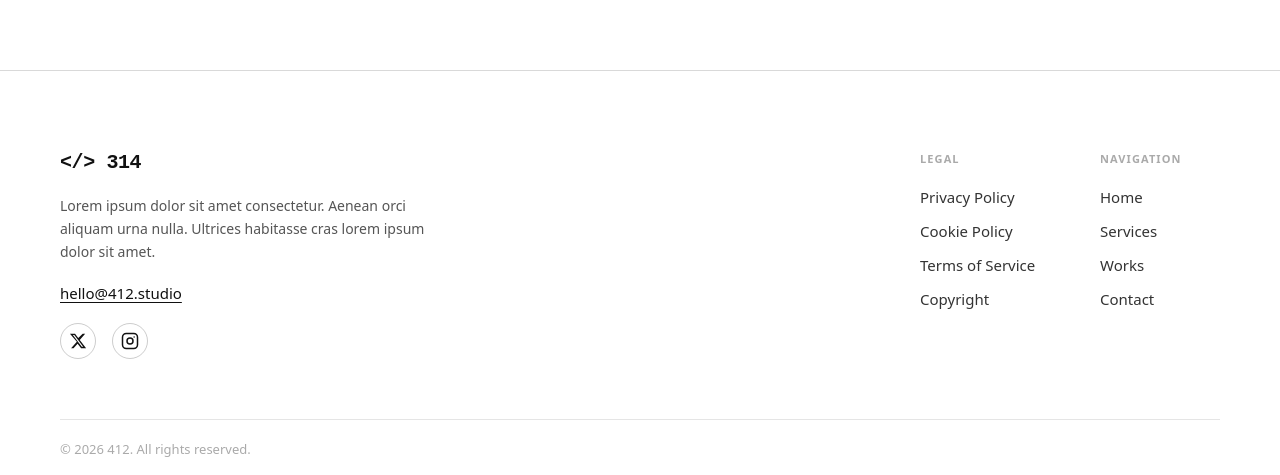
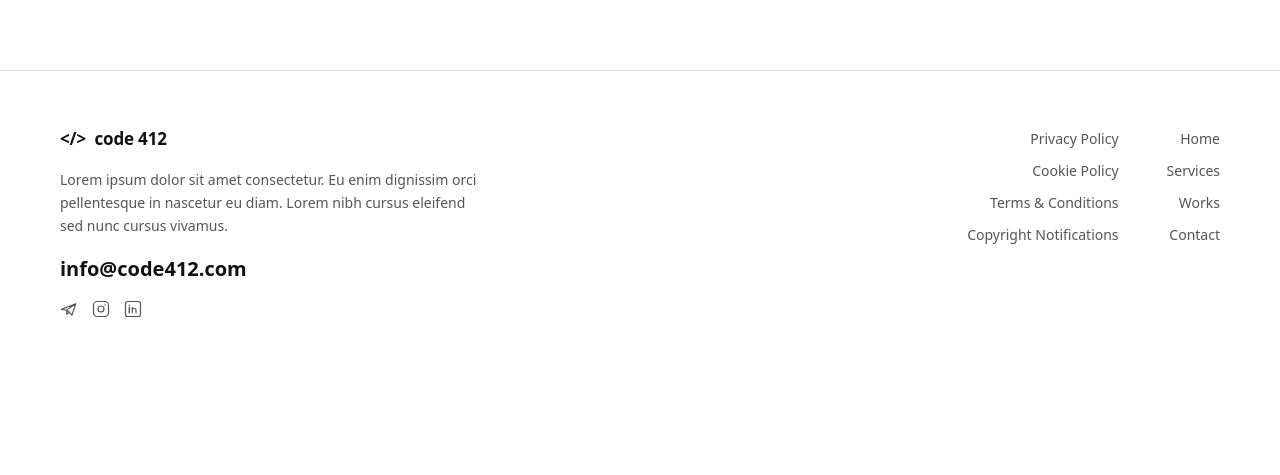
Before and after one commit to code-412/314Site, a Next.js app: page /works in a window 1280 px wide. Shown: the part 1892-2367 px from the top of the page. After the commit the page ends 2270 px from the top, so only its background shows below. Built offline with nearby package versions, Linux system fonts and the light colour scheme.

Commit message:
Footer Remaked

```diff
--- a/src/widgets/footer/Footer.module.scss
+++ b/src/widgets/footer/Footer.module.scss
@@ -1,31 +1,30 @@
 .footer {
-  border-top: 1px solid rgba(0, 0, 0, 0.15);
-  padding: 80px 0 0;
+  border-top: 1px solid rgba(0, 0, 0, 0.1);
+  padding: 56px 0 60px;
   background: var(--c-bg);
 }
 
-.top {
+.inner {
   display: flex;
-  gap: 80px;
+  align-items: flex-start;
   justify-content: space-between;
-  padding-bottom: 60px;
+  gap: 60px;
 }
 
+// ── LEFT ──────────────────────────────────────
+
 .left {
-  flex: 0 0 380px;
-  max-width: 380px;
-  min-width: 0;
   display: flex;
   flex-direction: column;
-  gap: 20px;
+  gap: 18px;
+  max-width: 420px;
 }
 
 .logo {
-  font-family: var(--font-mono);
-  font-size: 20px;
+  font-size: 17px;
   font-weight: 700;
   color: var(--c-primary);
-  letter-spacing: -0.02em;
+  letter-spacing: -0.01em;
 }
 
 .desc {
@@ -35,112 +34,67 @@
 }
 
 .email {
-  font-size: 15px;
-  font-weight: 500;
+  font-size: 20px;
+  font-weight: 700;
   color: var(--c-primary);
-  text-decoration: underline;
-  text-underline-offset: 3px;
-  transition: color 0.25s ease;
-  word-break: break-word;
+  transition: opacity 0.2s ease;
 
-  &:hover { color: var(--c-accent); }
+  &:hover { opacity: 0.6; }
 }
 
 .socials {
   display: flex;
-  gap: 16px;
+  gap: 14px;
   align-items: center;
-  flex-wrap: wrap;
 }
 
 .socialLink {
   display: flex;
-  align-items: center;
-  justify-content: center;
-  width: 36px;
-  height: 36px;
-  flex-shrink: 0;
-  border: 1px solid rgba(0, 0, 0, 0.2);
-  border-radius: 50%;
-  color: var(--c-primary);
-  transition: background 0.25s ease, color 0.25s ease, border-color 0.25s ease;
-
-  svg { display: block; flex-shrink: 0; }
-
-  &:hover {
-    background: var(--c-primary);
-    color: #fff;
-    border-color: var(--c-primary);
-  }
-}
-
-.right {
-  display: flex;
-  gap: 60px;
-  flex: 1;
-  min-width: 0;
-  justify-content: flex-end;
-  flex-wrap: wrap;
-}
-
-.col {
-  display: flex;
-  flex-direction: column;
-  gap: 16px;
-  min-width: 120px;
-}
-
-.colTitle {
-  font-size: 11px;
-  font-weight: 700;
-  letter-spacing: 0.1em;
-  text-transform: uppercase;
-  color: #aaa;
-  margin-bottom: 4px;
-}
-
-.colList {
-  list-style: none;
-  display: flex;
-  flex-direction: column;
-  gap: 12px;
-}
-
-.colLink {
-  font-size: 15px;
-  color: #333;
-  transition: color 0.25s ease;
+  color: var(--c-muted);
+  transition: color 0.2s ease;
 
   &:hover { color: var(--c-primary); }
 }
 
-.bottom {
-  border-top: 1px solid rgba(0, 0, 0, 0.1);
-  padding: 20px 0;
+// ── RIGHT (two columns) ────────────────────────
+
+.right {
+  display: flex;
+  gap: 48px;
+  align-items: flex-start;
+  flex-shrink: 0;
 }
 
-.copy {
-  font-size: 13px;
-  color: #aaa;
+.col {
+  list-style: none;
+  display: flex;
+  flex-direction: column;
+  align-items: flex-end;
+  gap: 10px;
 }
 
-@media (max-width: 1024px) {
-  .top   { flex-direction: column; gap: 48px; }
-  .left  { flex: 0 0 auto; max-width: 100%; }
-  .right { justify-content: flex-start; }
+.link {
+  font-size: 14px;
+  color: var(--c-muted);
+  transition: color 0.2s ease;
+
+  &:hover { color: var(--c-primary); }
 }
 
-@media (max-width: 900px) {
-  .footer { padding: 48px 0 0; }
-  .top    { gap: 36px; padding-bottom: 40px; }
-  .logo   { font-size: 17px; }
-  .right  { gap: 32px; }
-  .colLink { font-size: 14px; }
+// ── MOBILE ────────────────────────────────────
+
+@media (max-width: 768px) {
+  .inner {
+    flex-direction: column;
+    gap: 32px;
+  }
+
+  .right {
+    flex-direction: column;
+    gap: 28px;
+  }
+
+  .col {
+    align-items: flex-start;
+  }
 }
-
-@media (max-width: 480px) {
-  .footer { padding: 36px 0 0; }
-  .top    { gap: 28px; padding-bottom: 32px; }
-  .right  { gap: 24px; }
-  .col    { min-width: calc(50% - 12px); }
-}
--- a/src/widgets/footer/Footer.tsx
+++ b/src/widgets/footer/Footer.tsx
@@ -1,7 +1,12 @@
 import Link from "next/link";
 import s from "./Footer.module.scss";
 
-const legal = ["Privacy Policy", "Cookie Policy", "Terms of Service", "Copyright"];
+const legal = [
+  "Privacy Policy",
+  "Cookie Policy",
+  "Terms & Conditions",
+  "Copyright Notifications",
+];
 
 const nav = [
   { label: "Home",     href: "/"         },
@@ -12,63 +17,61 @@ const nav = [
 
 export function Footer() {
   return (
-    <footer className={s.footer} id="contact">
+    <footer className={s.footer}>
       <div className="container">
-        <div className={s.top}>
+        <div className={s.inner}>
+
           <div className={s.left}>
-            <Link href="/" className={s.logo}>&lt;/&gt; 314</Link>
+            <Link href="/" className={s.logo}>&lt;/&gt;&nbsp; code 412</Link>
             <p className={s.desc}>
-              Lorem ipsum dolor sit amet consectetur. Aenean orci aliquam urna
-              nulla. Ultrices habitasse cras lorem ipsum dolor sit amet.
+              Lorem ipsum dolor sit amet consectetur. Eu enim dignissim orci
+              pellentesque in nascetur eu diam. Lorem nibh cursus eleifend sed
+              nunc cursus vivamus.
             </p>
-            <a href="mailto:hello@412.studio" className={s.email}>
-              hello@412.studio
+            <a href="mailto:info@code412.com" className={s.email}>
+              info@code412.com
             </a>
             <div className={s.socials}>
-              <a href="#" className={s.socialLink} aria-label="Twitter / X">
-                <svg width="18" height="18" viewBox="0 0 24 24" fill="currentColor" aria-hidden="true">
-                  <path d="M18.244 2.25h3.308l-7.227 8.26 8.502 11.24H16.17l-4.714-6.231-5.401 6.231H2.746l7.73-8.835L1.254 2.25H8.08l4.253 5.622zm-1.161 17.52h1.833L7.084 4.126H5.117z" />
+              <a href="#" className={s.socialLink} aria-label="Telegram">
+                <svg width="18" height="18" viewBox="0 0 24 24" fill="none" aria-hidden="true">
+                  <path d="M21 5L2 12.5l7 1M21 5l-5 15-7-6.5M21 5 9 13.5m0 0V19l3.5-3" stroke="currentColor" strokeWidth="1.6" strokeLinecap="round" strokeLinejoin="round"/>
                 </svg>
               </a>
               <a href="#" className={s.socialLink} aria-label="Instagram">
-                <svg width="18" height="18" viewBox="0 0 24 24" fill="none" stroke="currentColor" strokeWidth="2" strokeLinecap="round" strokeLinejoin="round" aria-hidden="true">
-                  <rect x="2" y="2" width="20" height="20" rx="5" ry="5" />
-                  <circle cx="12" cy="12" r="4" />
-                  <circle cx="17.5" cy="6.5" r="1" fill="currentColor" stroke="none" />
+                <svg width="18" height="18" viewBox="0 0 24 24" fill="none" aria-hidden="true">
+                  <rect x="2" y="2" width="20" height="20" rx="5" stroke="currentColor" strokeWidth="1.6"/>
+                  <circle cx="12" cy="12" r="4" stroke="currentColor" strokeWidth="1.6"/>
+                  <circle cx="17.5" cy="6.5" r="1" fill="currentColor"/>
+                </svg>
+              </a>
+              <a href="#" className={s.socialLink} aria-label="LinkedIn">
+                <svg width="18" height="18" viewBox="0 0 24 24" fill="none" aria-hidden="true">
+                  <rect x="2" y="2" width="20" height="20" rx="3" stroke="currentColor" strokeWidth="1.6"/>
+                  <path d="M7 10v7M7 7v.5" stroke="currentColor" strokeWidth="1.8" strokeLinecap="round"/>
+                  <path d="M11 17v-3.5A2.5 2.5 0 0 1 16 13.5V17M11 10v7" stroke="currentColor" strokeWidth="1.6" strokeLinecap="round" strokeLinejoin="round"/>
                 </svg>
               </a>
             </div>
           </div>
 
           <div className={s.right}>
-            <div className={s.col}>
-              <h4 className={s.colTitle}>Legal</h4>
-              <ul className={s.colList}>
-                {legal.map((item) => (
-                  <li key={item}>
-                    <a href="#" className={s.colLink}>{item}</a>
-                  </li>
-                ))}
-              </ul>
-            </div>
+            <ul className={s.col}>
+              {legal.map((item) => (
+                <li key={item}>
+                  <a href="#" className={s.link}>{item}</a>
+                </li>
+              ))}
+            </ul>
 
-            <div className={s.col}>
-              <h4 className={s.colTitle}>Navigation</h4>
-              <ul className={s.colList}>
-                {nav.map((item) => (
-                  <li key={item.href}>
-                    <Link href={item.href} className={s.colLink}>{item.label}</Link>
-                  </li>
-                ))}
-              </ul>
-            </div>
+            <ul className={s.col}>
+              {nav.map((item) => (
+                <li key={item.href}>
+                  <Link href={item.href} className={s.link}>{item.label}</Link>
+                </li>
+              ))}
+            </ul>
           </div>
-        </div>
 
-        <div className={s.bottom}>
-          <p className={s.copy}>
-            &copy; {new Date().getFullYear()} 412. All rights reserved.
-          </p>
         </div>
       </div>
     </footer>
```
